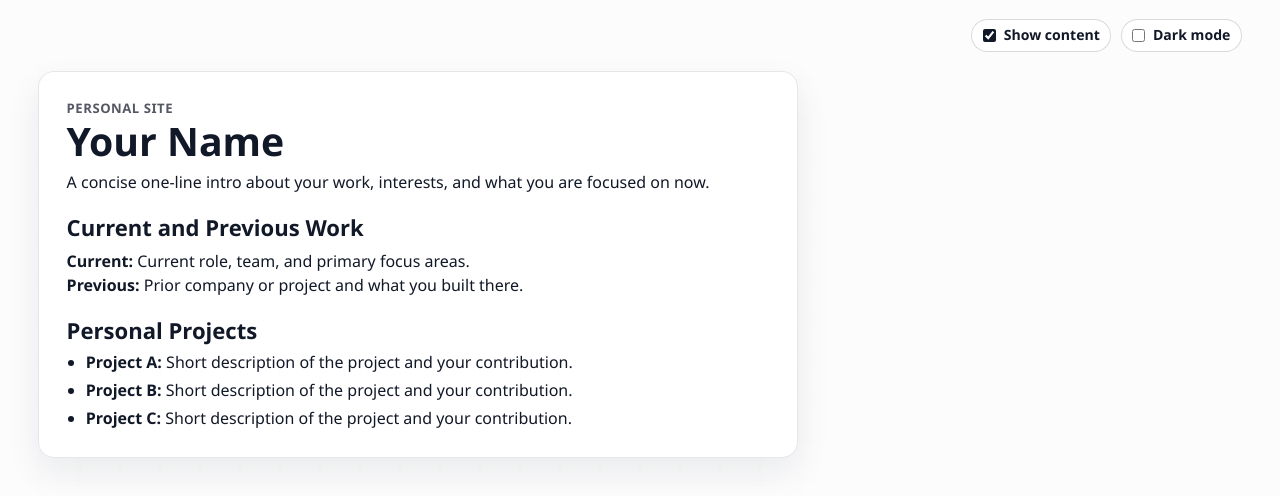
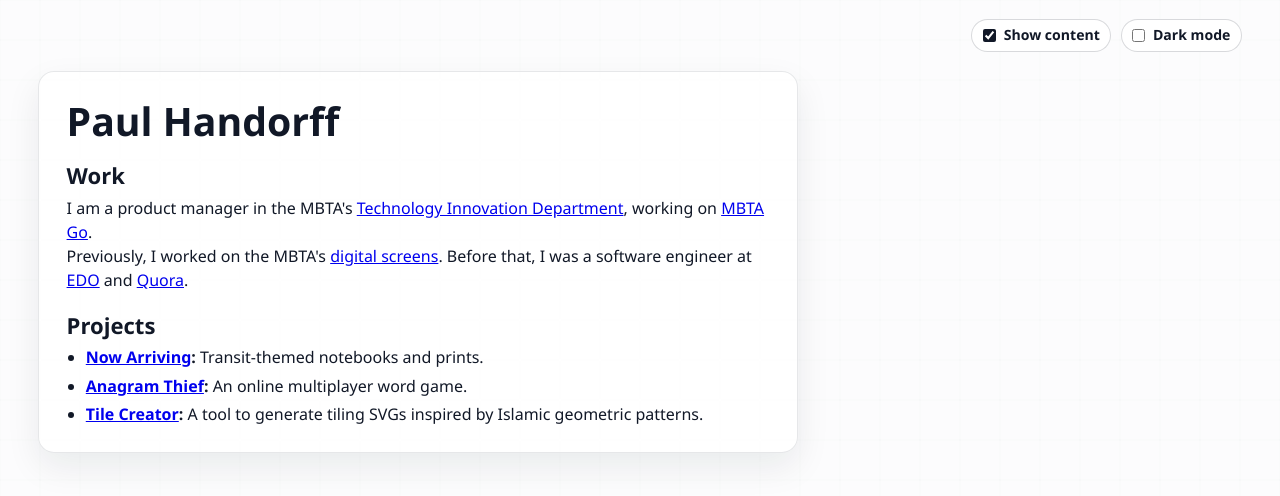
Before and after one commit to handorff/handorff.github.io, a website built with Vite: page index.html in a window 1280 px wide. Built offline with nearby package versions, Linux system fonts and the light colour scheme; no server answers.

Commit message:
Initial content

```diff
--- a/index.html
+++ b/index.html
@@ -21,25 +21,21 @@
 
       <main id="site-content">
         <section class="site-section">
-          <p class="eyebrow">Personal Site</p>
-          <h1>Your Name</h1>
-          <p>
-            A concise one-line intro about your work, interests, and what you are focused on now.
-          </p>
+          <h1>Paul Handorff</h1>
         </section>
 
         <section class="site-section">
-          <h2>Current and Previous Work</h2>
-          <p><strong>Current:</strong> Current role, team, and primary focus areas.</p>
-          <p><strong>Previous:</strong> Prior company or project and what you built there.</p>
+          <h2>Work</h2>
+          <p>I am a product manager in the MBTA's <a href="https://tid.mbta.com/">Technology Innovation Department</a>, working on <a href="https://www.mbta.com/goapp">MBTA Go</a>.</p>
+          <p>Previously, I worked on the MBTA's <a href="https://www.mbta.com/projects/digital-signage">digital screens</a>. Before that, I was a software engineer at <a href="https://www.edo.com">EDO</a> and <a href="https://www.quora.com">Quora</a>.</p>
         </section>
 
         <section class="site-section">
-          <h2>Personal Projects</h2>
+          <h2>Projects</h2>
           <ul>
-            <li><strong>Project A:</strong> Short description of the project and your contribution.</li>
-            <li><strong>Project B:</strong> Short description of the project and your contribution.</li>
-            <li><strong>Project C:</strong> Short description of the project and your contribution.</li>
+            <li><strong><a href="https://nowarriving.store">Now Arriving</a>:</strong> Transit-themed notebooks and prints.</li>
+            <li><strong><a href="https://anagramthief.paulhandorff.com">Anagram Thief</a>:</strong> An online multiplayer word game.</li>
+            <li><strong><a href="https://paulhandorff.com/tile-creator">Tile Creator</a>:</strong> A tool to generate tiling SVGs inspired by Islamic geometric patterns.</li>
           </ul>
         </section>
       </main>
```
